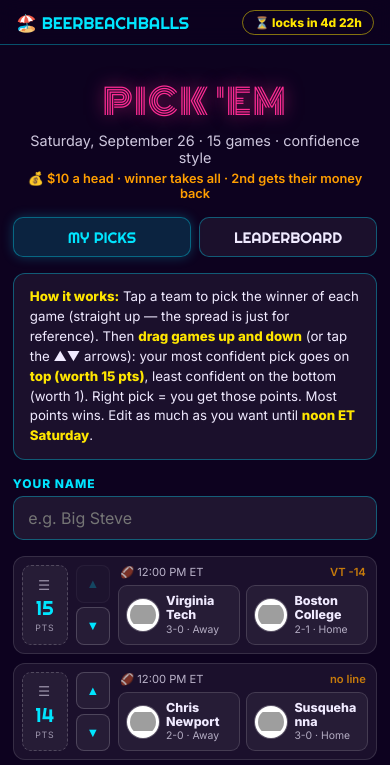
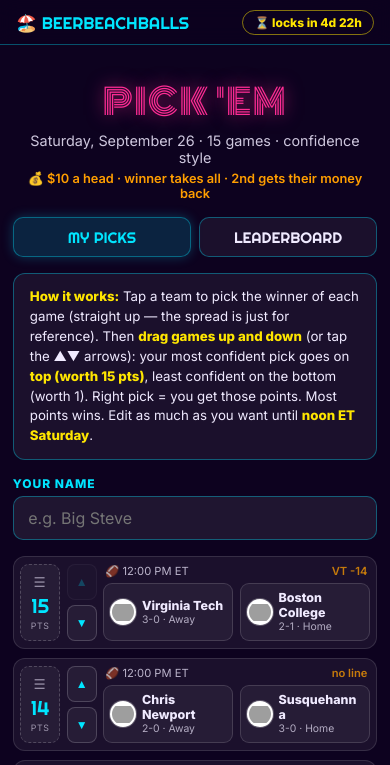
Before and after one commit to sgordon1024/beerBeachBalls, a plain HTML site: page pickem.html in a window 390 px wide. Shown: the top 765 px of the page. Drawn offline with nearby package versions, Linux system fonts and the light colour scheme; grey boxes are pictures that could not be loaded.

Commit message:
Improve pick 'em layout on small phones (#4)
Stack teams vertically under 360px, slim rails/logos under 480px,
and use hyphenation instead of hard mid-word breaks for long names.

Co-authored-by: Claude Fable 5 <noreply@anthropic.com>

```diff
--- a/pickem.html
+++ b/pickem.html
@@ -119,7 +119,7 @@
     object-fit: contain;
   }
   .team .tinfo { min-width: 0; display: flex; flex-direction: column; }
-  .team .tname { font-size: 0.78rem; font-weight: 800; line-height: 1.15; overflow-wrap: anywhere; }
+  .team .tname { font-size: 0.78rem; font-weight: 800; line-height: 1.15; overflow-wrap: break-word; hyphens: auto; }
   .team .tname .rank { color: var(--orange); font-weight: 800; }
   .team .tsub { font-size: 0.65rem; opacity: 0.7; }
   .team.picked {
@@ -127,6 +127,19 @@
     box-shadow: 0 0 10px rgba(255, 230, 0, 0.25);
   }
   .team.picked .tsub::after { content: " · ✔ PICK"; color: var(--yellow); font-weight: 800; }
+
+  /* tighter fit on phones */
+  @media (max-width: 479px) {
+    .rail { min-width: 40px; }
+    .nudge button { width: 30px; font-size: 0.75rem; }
+    .game { padding: 0.4rem; gap: 0.4rem; }
+    .team { padding: 0.45rem 0.4rem; gap: 0.35rem; }
+    .team img { width: 26px; height: 26px; padding: 2px; }
+  }
+  /* very small phones: stack the two teams instead of squeezing side-by-side */
+  @media (max-width: 359px) {
+    .matchup { grid-template-columns: 1fr; }
+  }
 
   .progress { text-align: center; font-size: 0.8rem; margin: 1rem 0 0.5rem; opacity: 0.85; }
   .progress .done { color: var(--yellow); font-weight: 800; }
```
